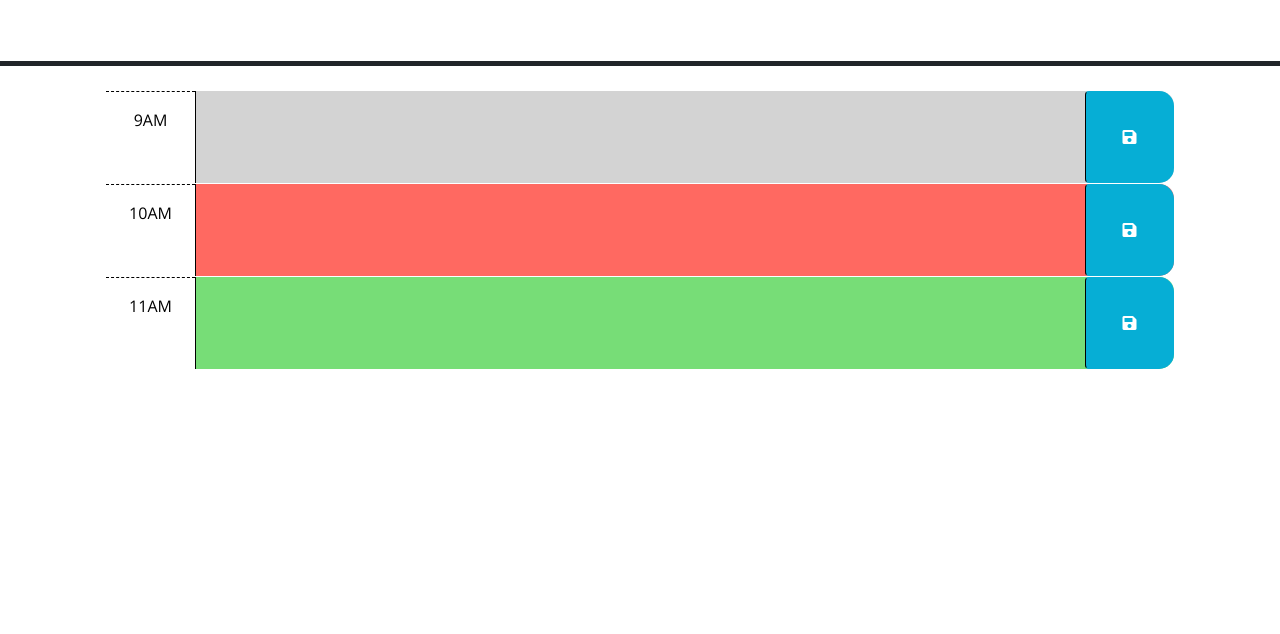
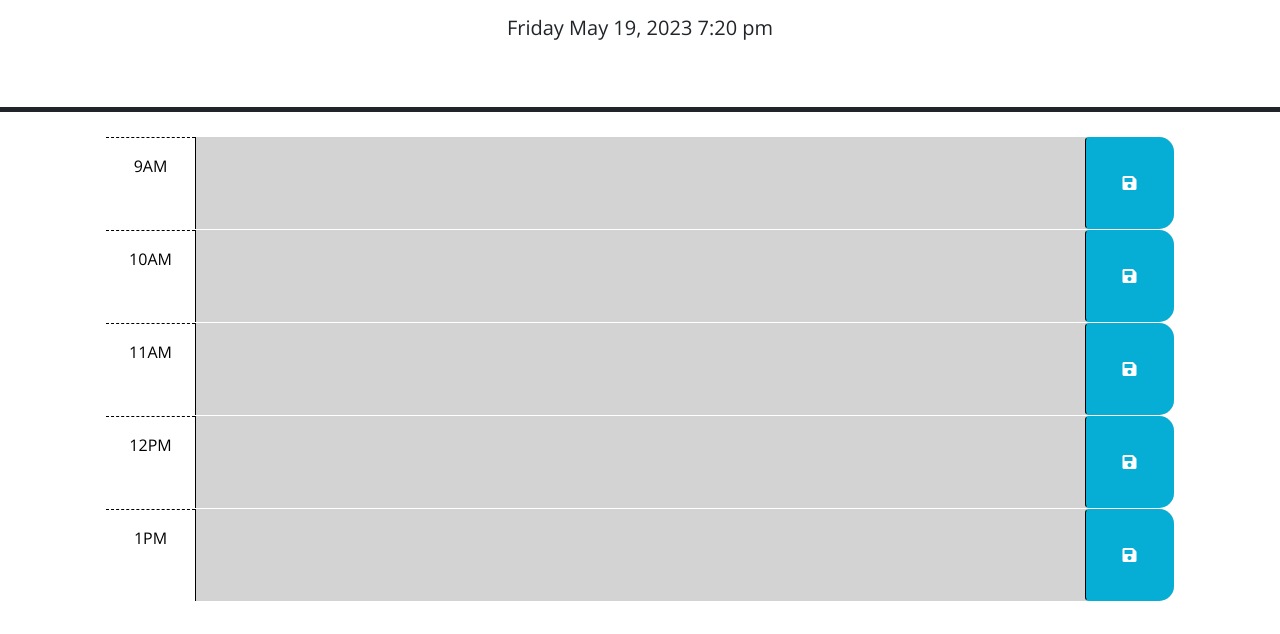
Before and after one commit to Starrheather1/Work-Day-Scheduler, a plain HTML site: page index.html in a window 1280 px wide. Shown: the part 166-800 px from the top of the page. Drawn offline with nearby package versions, Linux system fonts and the light colour scheme.

Commit message:
additional changes made

```diff
--- a/index.html
+++ b/index.html
@@ -40,7 +40,7 @@
         -->
 
       <!-- Example of a past time block. The "past" class adds a gray background color. -->
-      <div id="hour-9" class="row time-block past">
+      <div id="hour-9" class="row time-block">
         <div class="col-2 col-md-1 hour text-center py-3">9AM</div>
         <textarea class="col-8 col-md-10 description" rows="3"> </textarea>
         <button class="btn saveBtn col-2 col-md-1" aria-label="save">
@@ -49,7 +49,7 @@
       </div>
 
       <!-- Example of a a present time block. The "present" class adds a red background color. -->
-      <div id="hour-10" class="row time-block present">
+      <div id="hour-10" class="row time-block">
         <div class="col-2 col-md-1 hour text-center py-3">10AM</div>
         <textarea class="col-8 col-md-10 description" rows="3"> </textarea>
         <button class="btn saveBtn col-2 col-md-1" aria-label="save">
@@ -58,13 +58,31 @@
       </div>
 
       <!-- Example of a future time block. The "future" class adds a green background color. -->
-      <div id="hour-11" class="row time-block future">
+      <div id="hour-11" class="row time-block">
         <div class="col-2 col-md-1 hour text-center py-3">11AM</div>
         <textarea class="col-8 col-md-10 description" rows="3"> </textarea>
         <button class="btn saveBtn col-2 col-md-1" aria-label="save">
           <i class="fas fa-save" aria-hidden="true"></i>
         </button>
       </div>
+
+      <div id="hour-12" class="row time-block">
+        <div class="col-2 col-md-1 hour text-center py-3">12PM</div>
+        <textarea class="col-8 col-md-10 description" rows="3"> </textarea>
+        <button class="btn saveBtn col-2 col-md-1" aria-label="save">
+          <i class="fas fa-save" aria-hidden="true"></i>
+        </button>
+      </div>
+
+      <div id="hour-13" class="row time-block">
+        <div class="col-2 col-md-1 hour text-center py-3">1PM</div>
+        <textarea class="col-8 col-md-10 description" rows="3"> </textarea>
+        <button class="btn saveBtn col-2 col-md-1" aria-label="save">
+          <i class="fas fa-save" aria-hidden="true"></i>
+        </button>
+      </div>
+
+
 
     <script src="https://code.jquery.com/jquery-3.4.1.min.js"></script>
     <script
--- a/script.js
+++ b/script.js
@@ -6,22 +6,37 @@ $(document).ready(function () {
   displayTime()
   setInterval(displayTime, 1000)
 
-}
+
 
   $('.saveBtn').on("click", function () {
     var text = $(this).siblings('.description').val();
     var time = $(this).parent().attr('id');
     localStorage.setItem(time, text);
     console.log(time, text);
-  ));
+  });
 
-
+  $('.time-block').each(function (index, element) {
+    var blockTime = ($(this).attr('id').split('-')[1])
+    var currentTime = dayjs().hour()
+    console.log(currentTime, blockTime)
+    if (currentTime == blockTime) {
+      $(this).addClass('present')
+    }
+    else if (currentTime > blockTime) {
+      $(this).addClass('past')
+    }
+    else if (currentTime < blockTime) {
+      $(this).addClass('future')
+    }
+  })
 
   // Wrap all code that interacts with the DOM in a call to jQuery to ensure that
   // the code isn't run until the browser has finished rendering all the elements
   // in the html.
-for (let i = 8; i < 19; i++)
+  for (let i = 8; i < 19; i++) {
     $('#' + i + '.description').val(localStorage.getItem('' + i));
+
+  };
   // TODO: Add a listener for click events on the save button. This code should
   // use the id in the containing time-block as a key to save the user input in
   // local storage. HINT: What does `this` reference in the click listener
@@ -40,4 +55,5 @@ for (let i = 8; i < 19; i++)
   // attribute of each time-block be used to do this?
   //
   // TODO: Add code to display the current date in the header of the page.
-});
+
+})
```
Lines whose indentation alone changed are shown as unchanged.
